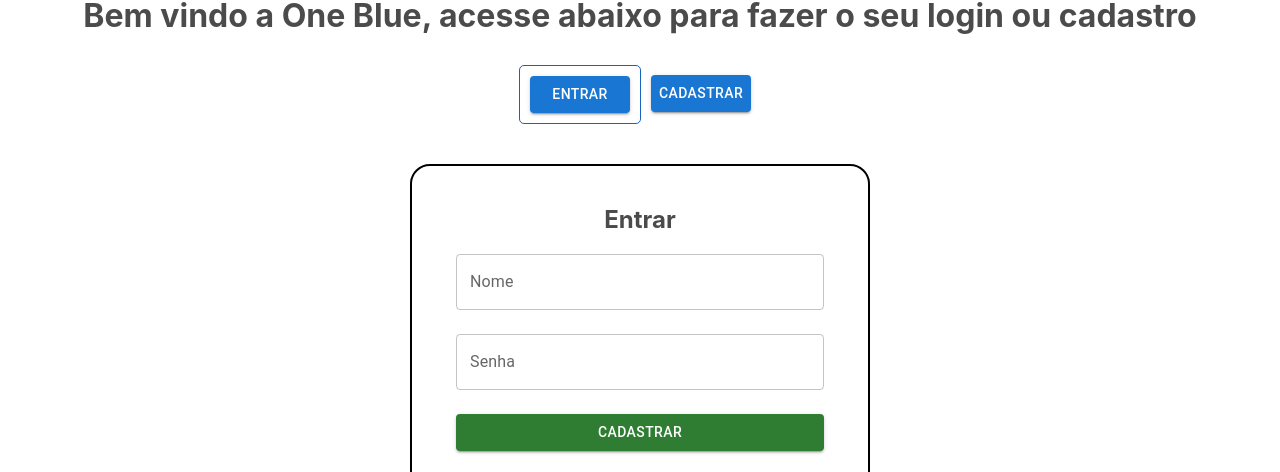
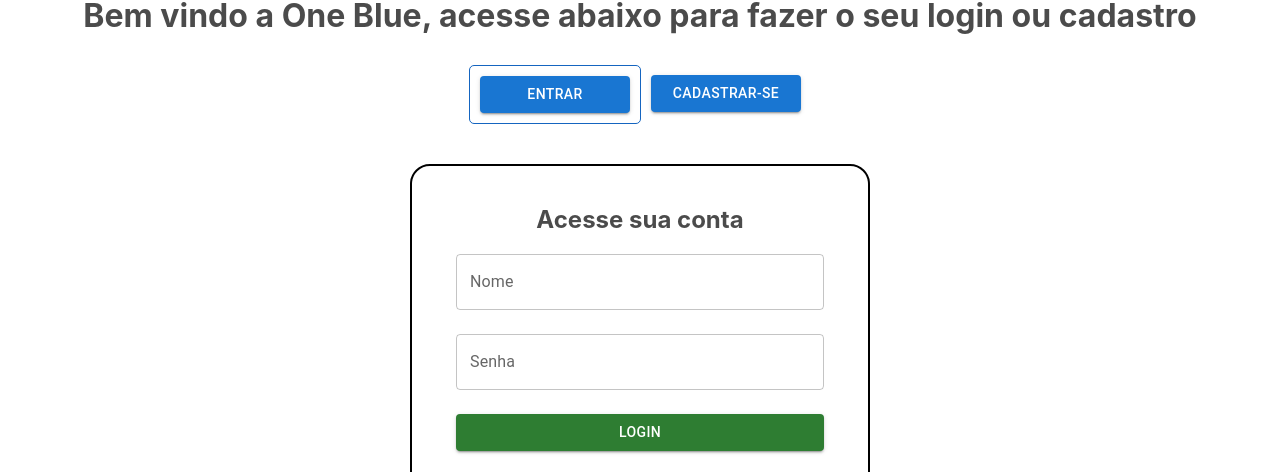
Before and after one commit to WalkerBrum/login-cadaster-react, a React (Create React App) app: page /login in a window 1280 px wide. Shown: the part 328-800 px from the top of the page. Built offline with nearby package versions, Linux system fonts and the light colour scheme.

Commit message:
Adjust layout

```diff
--- a/src/Components/Access.js
+++ b/src/Components/Access.js
@@ -28,7 +28,7 @@ export function Access() {
                         type="link" variant="contained"
                         sx={{
                             margin: "10px",
-                            width: "100px",
+                            width: "150px",
                         }}>Entrar
                     </Button>
 
@@ -38,8 +38,8 @@ export function Access() {
                         type="link" variant="contained"
                         sx={{
                             margin: "10px",
-                            width: "100px",
-                        }}>Cadastrar
+                            width: "150px",
+                        }}>Cadastrar-se
                     </Button>
 
                 </CustomLink>
--- a/src/Pages/Login/Login.js
+++ b/src/Pages/Login/Login.js
@@ -47,7 +47,7 @@ export function Login(){
                 minHeight: "360px",
             }}>
 
-            <h2>Entrar</h2>
+            <h2>Acesse sua conta</h2>
 
             <Container maxWidth="sm">
 
@@ -70,7 +70,7 @@ export function Login(){
                             color="success"
                             sx={{
                                 margin: "20px",
-                            }}>Cadastrar
+                            }}>Login
                         </Button>
                     </Stack>
 
--- a/src/Pages/Register/Register.js
+++ b/src/Pages/Register/Register.js
@@ -50,7 +50,7 @@ export function Register() {
                 minHeight: "360px",
             }}>
 
-            <h2>Cadastra-se</h2>
+            <h2>Crie seu usuário</h2>
 
             <Container maxWidth="sm">
 
```
Also changed, not shown: package.json (+6 -2 lines), 1 other file (tests, documents, lock files or other folders).
